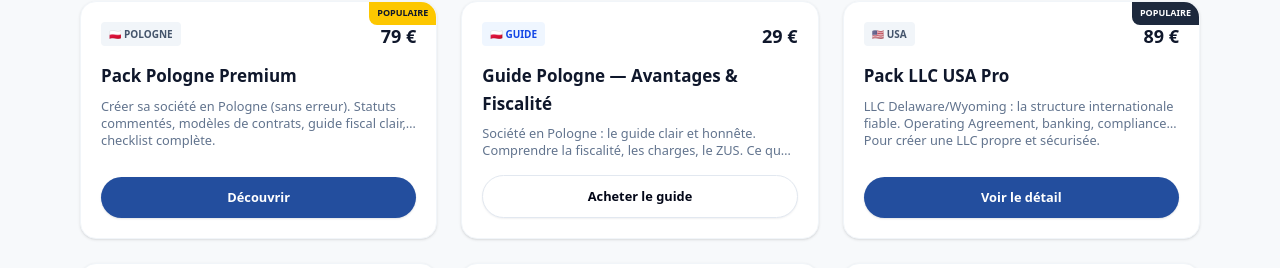
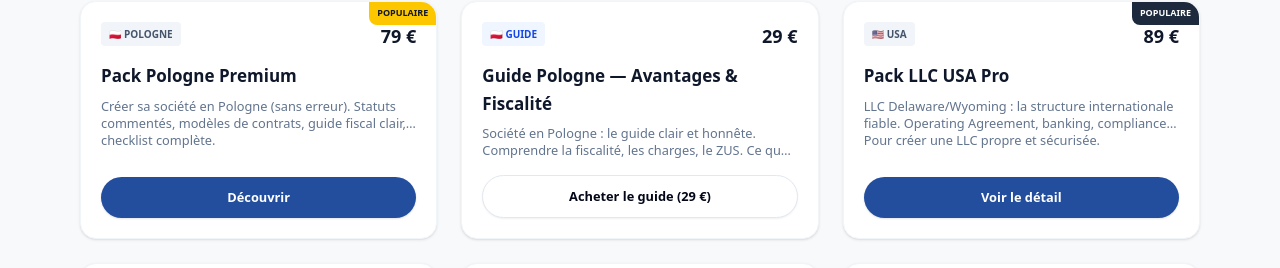
Before and after one commit to bridgelysite/website, a Next.js app: page / in a window 1280 px wide. Shown: the part 1011-1279 px from the top of the page. Built offline with nearby package versions, Linux system fonts and the light colour scheme.

Commit message:
Change button text to force update of Poland Guide button

```diff
--- a/app/page.tsx
+++ b/app/page.tsx
@@ -208,7 +208,7 @@ export default function HomePage() {
                  <p className="text-xs text-slate-500 mb-4 line-clamp-2 flex-1">
                    Société en Pologne : le guide clair et honnête. Comprendre la fiscalité, les charges, le ZUS. Ce que personne n’explique vraiment.
                  </p>
-                 <BuyButton priceId="price_1SZU3rRPyuf04COPYzN4y4KX" className="btn-secondary w-full text-xs py-2 mt-auto">Acheter le guide</BuyButton>
+                 <BuyButton priceId="price_1SZU3rRPyuf04COPYzN4y4KX" className="btn-secondary w-full text-xs py-2 mt-auto">Acheter le guide (29 €)</BuyButton>
               </div>
 
               {/* Pack 3 - Pack LLC USA Pro */}
```
